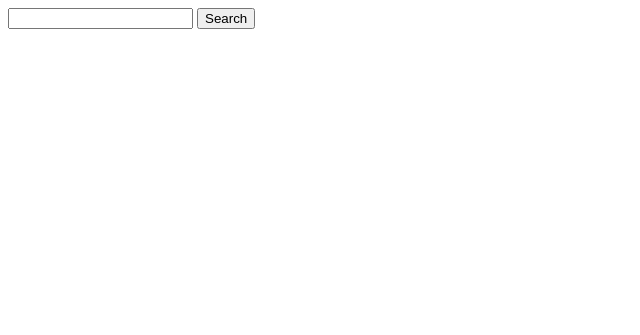
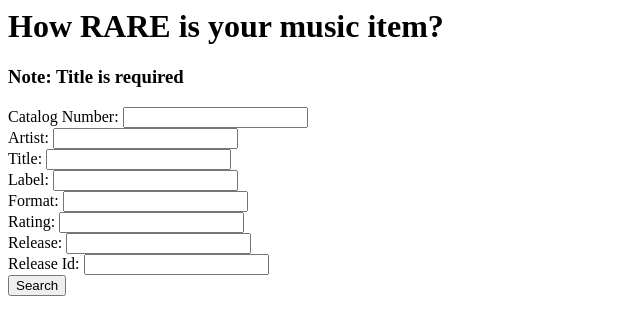
Before and after one commit to computational-rarity-team/api-tester, a Flask app: page / in a window 1280 px wide. Shown: the top 335 px of the page, without its empty margins (0-640 px from the left). Run offline with Flask 2, Linux system fonts and the light colour scheme.

Commit message:
added all the other search items mentioned in the meeting

```diff
--- a/app.py
+++ b/app.py
@@ -13,9 +13,17 @@ d = discogs_client.Client('ExampleApplication/0.1', user_token=user_token)
 @app.route("/", methods=['GET', 'POST'])
 def index():
     if request.method == 'POST':
-        user_input = request.form['user_input']
+        catnum = request.form['catnum']
+        artist = request.form['artist']
+        title = request.form['title']
+        label = request.form['label']
+        media = request.form['format']
+        rating = request.form['rating']
+        release = request.form['release']
+        release_id = request.form['release_id']
+
         # Make a request to the API using the user's input
-        results = d.search(user_input, type='release')
+        results = d.search(title, release=release, artist=artist, label=label, format=media, catno=catnum, rating=rating)
         #for release in results:
         #    return release.title
         return render_template('results.html', results=results)
--- a/templates/index.html
+++ b/templates/index.html
@@ -1,4 +1,29 @@
+<h1>How RARE is your music item?</h1>
+<h3>Note: Title is required</h3>
 <form method="post">
-    <input type="text" name="user_input">
+    <label for="catnum">Catalog Number:</label>
+    <input type="text" id="catnum" name="catnum">
+    <br>
+    <label for="artist">Artist:</label>
+    <input type="text" id="artist" name="artist">
+    <br>
+    <label for="title">Title:</label>
+    <input type="text" id="title" name="title" required>
+    <br>
+    <label for="label">Label:</label>
+    <input type="text" id="label" name="label">
+    <br>
+    <label for="format">Format:</label>
+    <input type="text" id="format" name="format">
+    <br>
+    <label for="rating">Rating:</label>
+    <input type="text" id="rating" name="rating">
+    <br>
+    <label for="release">Release:</label>
+    <input type="text" id="release" name="release">
+    <br>
+    <label for="release_id">Release Id:</label>
+    <input type="text" id="release_id" name="release_id">
+    <br>
     <button type="submit">Search</button>
-  </form>
+</form>
```
